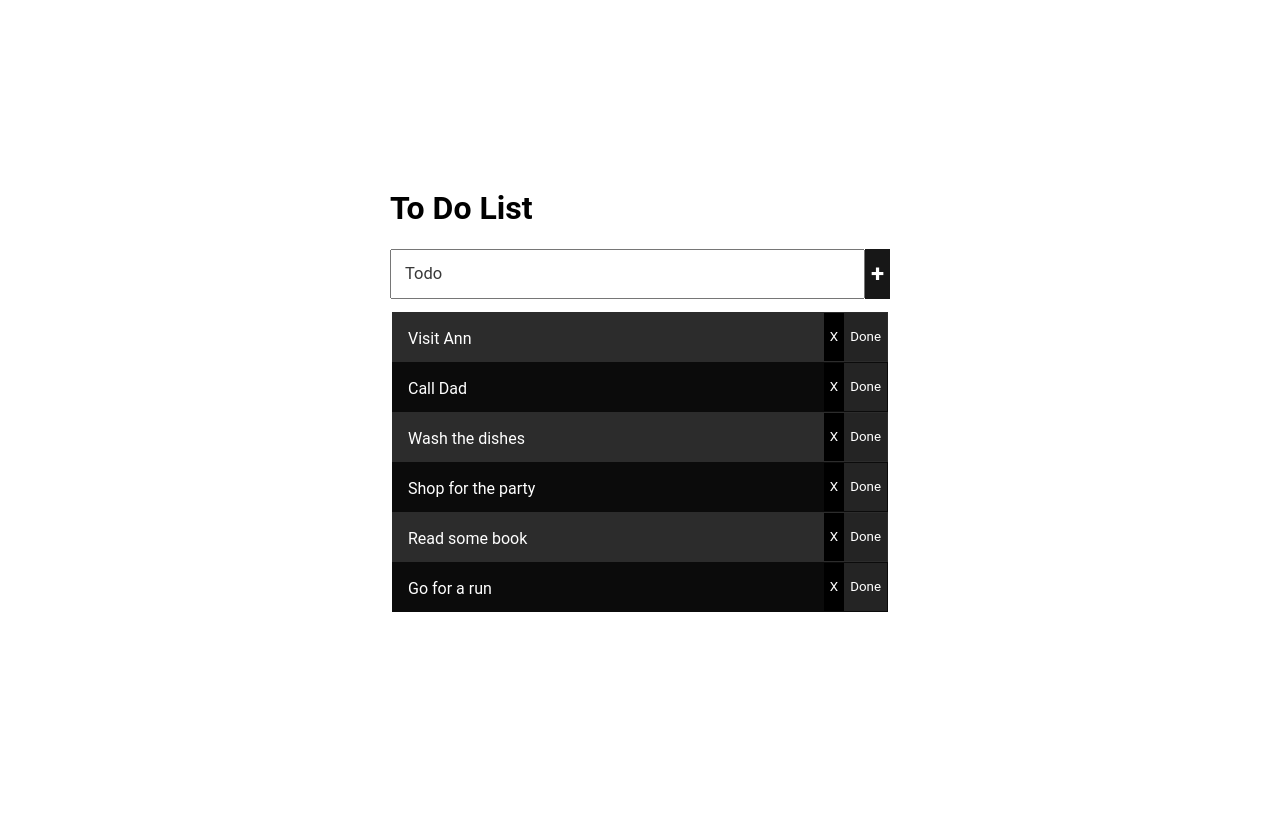
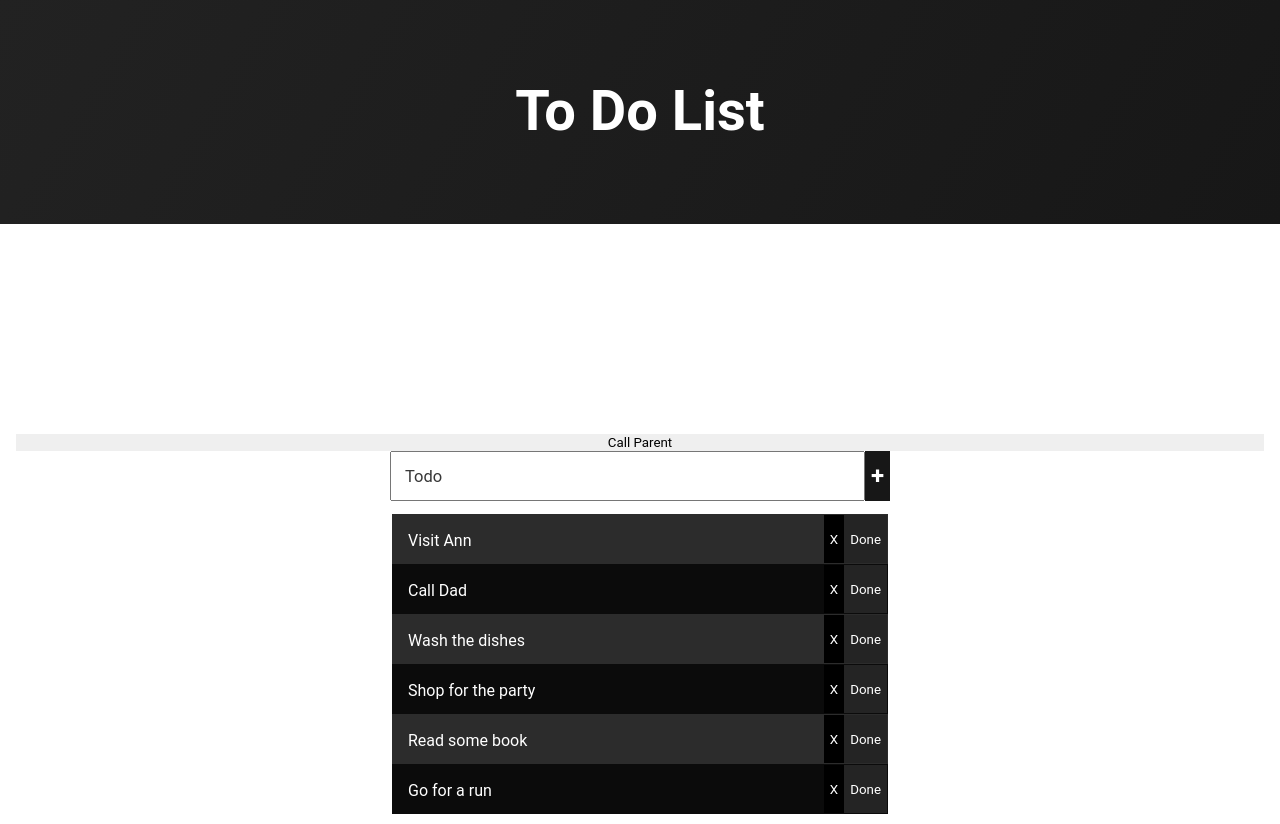
Before and after one commit to mizech/ng-to-do, an Angular app: page / in a window 1280 px wide. Before the commit the page ends 800 px from the top, so only its background shows below. Built offline with nearby package versions, Linux system fonts and the light colour scheme.

Commit message:
Create Calendar-module

```diff
--- a/src/app/app.component.css
+++ b/src/app/app.component.css
@@ -1,101 +1,12 @@
-* {
+header {
+    background-image: linear-gradient(120deg, #222222, #171717);
+    margin: -10px;
+    margin-bottom: 50px;
+    color: white;
+    text-align: center;
+    vertical-align: middle;
+    font-size: 3.5rem;
     font-family: 'Roboto';
+    font-weight: bold;
+    padding: 5rem 4rem
   }
-
-  .container {
-    padding-top: 160px;
-    display: flex;
-    flex-direction: column;
-    flex-wrap: nowrap;
-  }
-
-  .todo-list {
-    display: flex;
-    flex-direction: column;
-    flex-wrap: nowrap;
-    width: 500px;
-    margin: auto;
-  }
-
-  .input-group {
-    display: flex;
-    justify-content: center;
-    height: 50px;
-    padding-bottom: 11px;
-  }
-
-  input {
-    flex-grow: 1;
-    padding: 13px;
-    font-size: 16.5px;
-    color: #1c1c1c;
-  }
-
-  ::placeholder {
-    color: rgb(56, 56, 56);
-  }
-
-  input:focus {
-    border-style: solid;
-    outline: none !important;
-    border: 1px solid rgb(48, 48, 48);
-    box-shadow: 0 0 10px rgb(171, 171, 171);
-  }
-
-  .add-button {
-    border-style: none;
-    cursor: pointer;
-    color: #ffffff;
-    background-color: rgb(23, 23, 23);
-    font-size: x-large;
-    font-weight: bold;
-    /* color: white; */
-  }
-  button{
-    border-style: none;
-    cursor: pointer;
-    height: 100%;
-  }
-  .done-button {
-    background-color: #242424;
-    color: #ffffff;
-  }
-  .remove-button {
-    background-color: #000000;
-    color: #ffffff;
-  }
-
-  table {
-    list-style-type: none;
-    margin: auto;
-    width: 100%;
-    padding: 0%;
-  }
-
-  tr {
-    /* padding: 20px; */
-    height: 50px;
-    text-align: left;
-
-    flex-wrap: nowrap;
-    display: flex;
-    justify-content: space-between;
-  }
-
-  .even {
-    background-color: rgb(44, 44, 44);
-    color: rgb(255, 255, 255);
-  }
-
-  .odd {
-    background-color: rgb(11, 11, 11);
-    color: rgb(255, 255, 255);
-  }
-
-  .is-done {
-    text-decoration: line-through;
-  }
-
-  td > p {
-    margin-left: 15px;
-  }
--- a/src/app/app.component.html
+++ b/src/app/app.component.html
@@ -1,24 +1,4 @@
-<div class="container">
-  <div class="todo-list">
-    <h1>{{ title }}</h1>
-    <div class="input-group">
-      <input type="text" placeholder="Todo" #newTask>
-      <button class="add-button" (click)="add(newTask.value)">+</button>
-    </div>
-    <table>
-      <tr *ngFor="let task of tasks; let i = index;" class="{{i % 2 == 0 ? 'even' : 'odd'}}">
-        <td>
-          <p [class.is-done]="task.isDone">
-            {{task.title}}
-          </p>
-        </td>
-        <td>
-          <button class="remove-button" (click)="remove(i)">X</button>
-          <button class="done-button" (click)="task.toogleIsDone()">
-            {{task.isDone? "Undo" : "Done"}}
-          </button>
-        </td>
-      </tr>
-    </table>
-  </div>
-</div>
+<header>{{title}}</header>
+<body>
+    <app-task-list (someEvent)="reactToEvent()"></app-task-list>
+</body>
--- a/src/app/app.component.ts
+++ b/src/app/app.component.ts
@@ -8,26 +8,9 @@ import { Task } from './Task';
 })
 export class AppComponent {
   title = "To Do List";
-  tasks : Task[] = [
-    new Task("Visit Ann", false),
-    new Task("Call Dad", false),
-    new Task("Wash the dishes", false),
-    new Task("Shop for the party", false),
-    new Task("Read some book", false),
-    new Task("Go for a run", false)
-  ];
 
-  add(newTask: string) {
-    this.tasks.push(new Task(newTask));
-  }
-
-  remove(index: number) {
-    var userConfirm = confirm(`Do you want to remove the following task: ${this.tasks[index].title}`);
-
-    if (!userConfirm) {
-      return;
-    }
-
-    this.tasks.splice(index, 1);
+  reactToEvent() {
+    console.log("Parent reaction");
+    alert("Parent has reacted to Event!");
   }
 }
--- /dev/null
+++ b/src/app/calendar/calendar.component.html
@@ -0,0 +1 @@
+<p>calendar works!</p>
--- /dev/null
+++ b/src/app/calendar/calendar.component.ts
@@ -0,0 +1,15 @@
+import { Component, OnInit } from '@angular/core';
+
+@Component({
+  selector: 'app-calendar',
+  templateUrl: './calendar.component.html',
+  styleUrls: ['./calendar.component.css']
+})
+export class CalendarComponent implements OnInit {
+
+  constructor() { }
+
+  ngOnInit(): void {
+  }
+
+}
--- /dev/null
+++ b/src/app/task-list/task-list.component.css
@@ -0,0 +1,101 @@
+* {
+    font-family: 'Roboto';
+  }
+
+  .container {
+    padding-top: 160px;
+    display: flex;
+    flex-direction: column;
+    flex-wrap: nowrap;
+  }
+
+  .todo-list {
+    display: flex;
+    flex-direction: column;
+    flex-wrap: nowrap;
+    width: 500px;
+    margin: auto;
+  }
+
+  .input-group {
+    display: flex;
+    justify-content: center;
+    height: 50px;
+    padding-bottom: 11px;
+  }
+
+  input {
+    flex-grow: 1;
+    padding: 13px;
+    font-size: 16.5px;
+    color: #1c1c1c;
+  }
+
+  ::placeholder {
+    color: rgb(56, 56, 56);
+  }
+
+  input:focus {
+    border-style: solid;
+    outline: none !important;
+    border: 1px solid rgb(48, 48, 48);
+    box-shadow: 0 0 10px rgb(171, 171, 171);
+  }
+
+  .add-button {
+    border-style: none;
+    cursor: pointer;
+    color: #ffffff;
+    background-color: rgb(23, 23, 23);
+    font-size: x-large;
+    font-weight: bold;
+    /* color: white; */
+  }
+  button{
+    border-style: none;
+    cursor: pointer;
+    height: 100%;
+  }
+  .done-button {
+    background-color: #242424;
+    color: #ffffff;
+  }
+  .remove-button {
+    background-color: #000000;
+    color: #ffffff;
+  }
+
+  table {
+    list-style-type: none;
+    margin: auto;
+    width: 100%;
+    padding: 0%;
+  }
+
+  tr {
+    /* padding: 20px; */
+    height: 50px;
+    text-align: left;
+
+    flex-wrap: nowrap;
+    display: flex;
+    justify-content: space-between;
+  }
+
+  .even {
+    background-color: rgb(44, 44, 44);
+    color: rgb(255, 255, 255);
+  }
+
+  .odd {
+    background-color: rgb(11, 11, 11);
+    color: rgb(255, 255, 255);
+  }
+
+  .is-done {
+    text-decoration: line-through;
+  }
+
+  td > p {
+    margin-left: 15px;
+  }
--- /dev/null
+++ b/src/app/task-list/task-list.component.html
@@ -0,0 +1,25 @@
+<div class="container">
+    <button (click)="callParent()">Call Parent</button>
+
+    <div class="todo-list">
+      <div class="input-group">
+        <input type="text" placeholder="Todo" #newTask>
+        <button class="add-button" (click)="add(newTask.value)">+</button>
+      </div>
+      <table>
+        <tr *ngFor="let task of tasks; let i = index;" class="{{i % 2 == 0 ? 'even' : 'odd'}}">
+          <td>
+            <p [class.is-done]="task.isDone">
+              {{task.title}}
+            </p>
+          </td>
+          <td>
+            <button class="remove-button" (click)="remove(i)">X</button>
+            <button class="done-button" (click)="task.toogleIsDone()">
+              {{task.isDone? "Undo" : "Done"}}
+            </button>
+          </td>
+        </tr>
+      </table>
+    </div>
+  </div>
--- /dev/null
+++ b/src/app/task-list/task-list.component.ts
@@ -0,0 +1,46 @@
+import { Component, EventEmitter, OnInit, Output } from '@angular/core';
+import { Task } from '../Task';
+
+@Component({
+  selector: 'app-task-list',
+  templateUrl: './task-list.component.html',
+  styleUrls: ['./task-list.component.css']
+})
+export class TaskListComponent implements OnInit {
+
+  constructor() { }
+
+  @Output()
+  someEvent = new EventEmitter();
+
+  ngOnInit(): void {
+  }
+
+  tasks : Task[] = [
+    new Task("Visit Ann", false),
+    new Task("Call Dad", false),
+    new Task("Wash the dishes", false),
+    new Task("Shop for the party", false),
+    new Task("Read some book", false),
+    new Task("Go for a run", false)
+  ];
+
+  add(newTask: string) {
+    this.tasks.push(new Task(newTask));
+  }
+
+  remove(index: number) {
+    var userConfirm = confirm(`Do you want to remove the following task: ${this.tasks[index].title}`);
+
+    if (!userConfirm) {
+      return;
+    }
+
+    this.tasks.splice(index, 1);
+  }
+
+  callParent() {
+    console.log("Clicked button");
+    this.someEvent.emit();
+  }
+}
```
Also changed, not shown: src/app/app.module.ts (+6 -1 lines), src/app/calendar/calendar.module.ts (added, +18 -0 lines), src/app/task-list/task-list.module.ts (added, +17 -0 lines), src/app/calendar/calendar.component.css (added), 2 other files (tests, documents, lock files or other folders).
